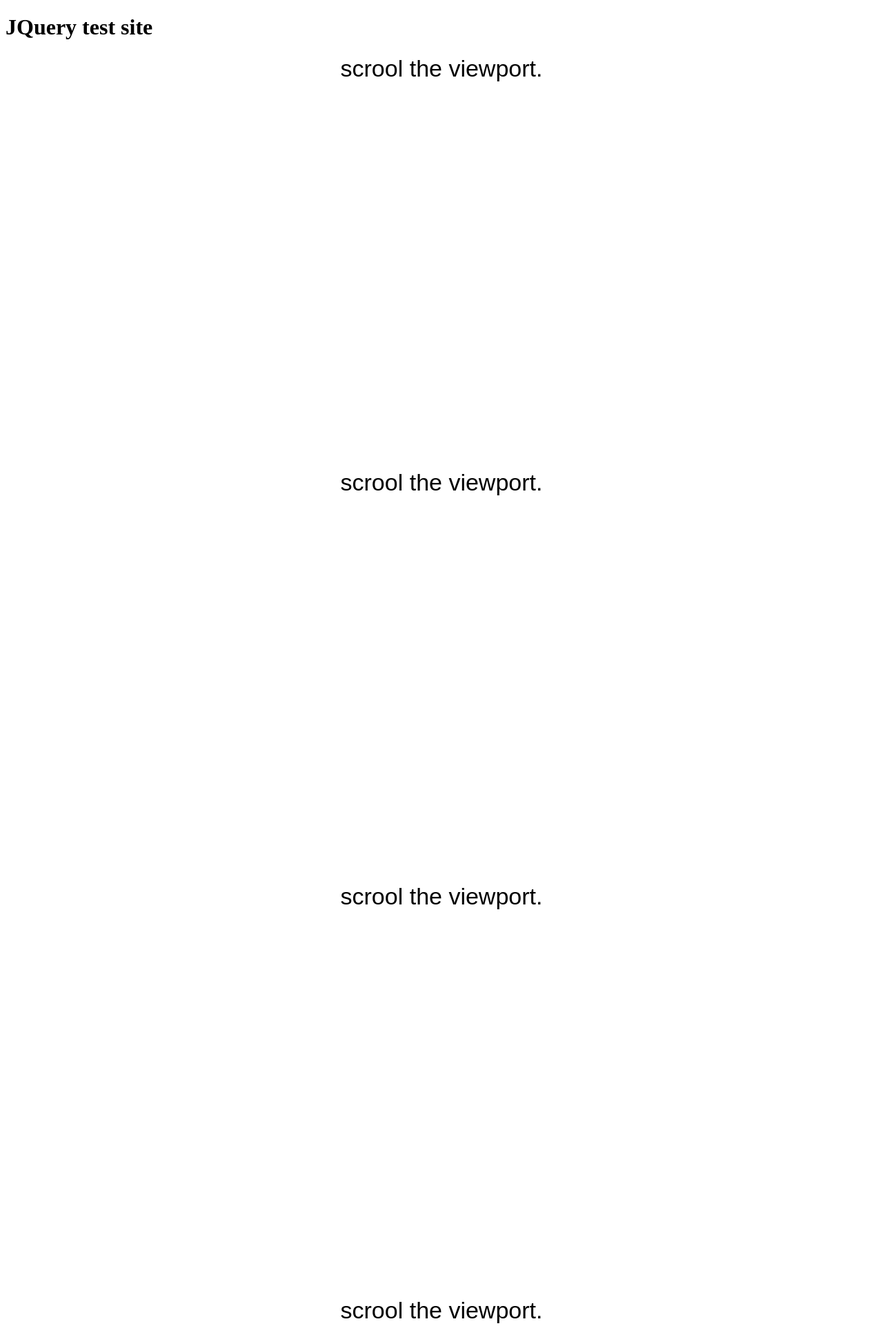
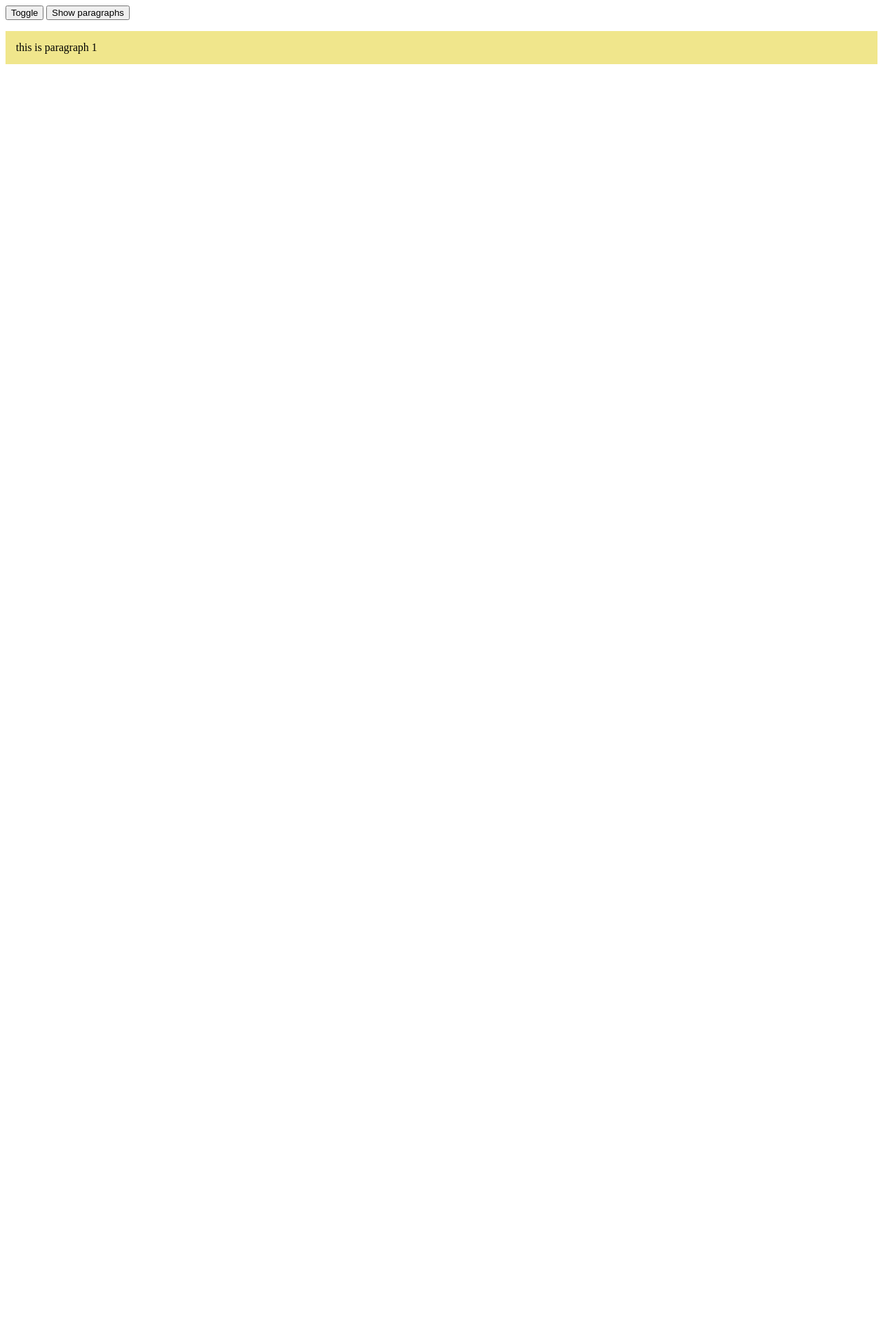
Before and after one commit to Robengelbert/html-sandbox, a PHP site: page /jquery/index.php in a window 1280 px wide. Shown: the top 1922 px of the page at 69% size. After the commit the page ends 93 px from the top, so only its background shows below. Run offline with PHP 8.4, Linux system fonts and the light colour scheme; some libraries are stand-ins or nearby versions.

Commit message:
Added some different functions to practice with jquery

```diff
--- a/jquery/index.php
+++ b/jquery/index.php
@@ -8,28 +8,9 @@
 		<title>JQuery practice</title>
 	</head>
 	<body>
-		<h1>JQuery test site</h1>
-		<p>Scroll happened!</p>
-		<div class="dummy-content">scrool the viewport.</div>
-		<div class="dummy-content">scrool the viewport.</div>
-		<div class="dummy-content">scrool the viewport.</div>
-		<div class="dummy-content">scrool the viewport.</div>
-		<div class="dummy-content">scrool the viewport.</div>
+<button type="button" class="toggle-btn">Toggle</button>
+		<button type="button" class="show-btn">Show paragraphs</button>
+		<p class="very-fast">this is paragraph 1</p>
 
-		<form>
-					<input type="text" id="inputMobile" maxlength="10" placeholder="Enter a mobile number">
-
-					<input type="submit" value="submit">
-			<p></p>
-					<button type="button">replace text</button>
-
-		</form>
-
-		<p>ygvfkhhhhhhhhhhhhhhhhhhhhhhhhhh
-			klfjgl;kjgijlgkjslkjsldkjglkjfkgmklsjgkjklsjdkljsdkljds
-			klfglkasjglaksj;lkjfkl;asjdklsjd;js;jlksjflskjlksdjfklsdjlsjdslkldkfjslkdjfklsj
-			l;djfksdj;klsadjklsdj;lsjdlk;sdjlkjdlkjfsldjklsdjfklsdjfksjfklsjf;lksjl;jewoijkldsjgigj mdkl egniodfijiewdjfkjfklajfislkdjfskldfmweljflkd
-			lkjdsf;lkdfjklhefjdsnkjfajkldfjkelsdnfl;kdfjklej
-		</p>
 	</body>
 </html>
--- a/jquery/script.js
+++ b/jquery/script.js
@@ -1,5 +1,7 @@
 $(document).ready(function(){
-	$(window).scroll(function(){
-		$("p").show().fadeOut("slow");
+	$(".toggle-btn").click(function(){
+		$("p").toggle(1000, function(){
+			alert("toggle");
+		});
 	});
 });
--- a/jquery/style.css
+++ b/jquery/style.css
@@ -1,15 +1,4 @@
 p{
-	width: 100%;
-	padding:50px 0;
-	text-align:center;
-	font: bold 34px sans-serif;
+	padding: 15px;
 	background-color: #f0e68c;
-	position: fixed;
-	top: 50px;
-	display: none;
 }
-.dummy-content{
-	height: 600px;
-	font: 34px sans-serif;
-	text-align: center;
-}
```
